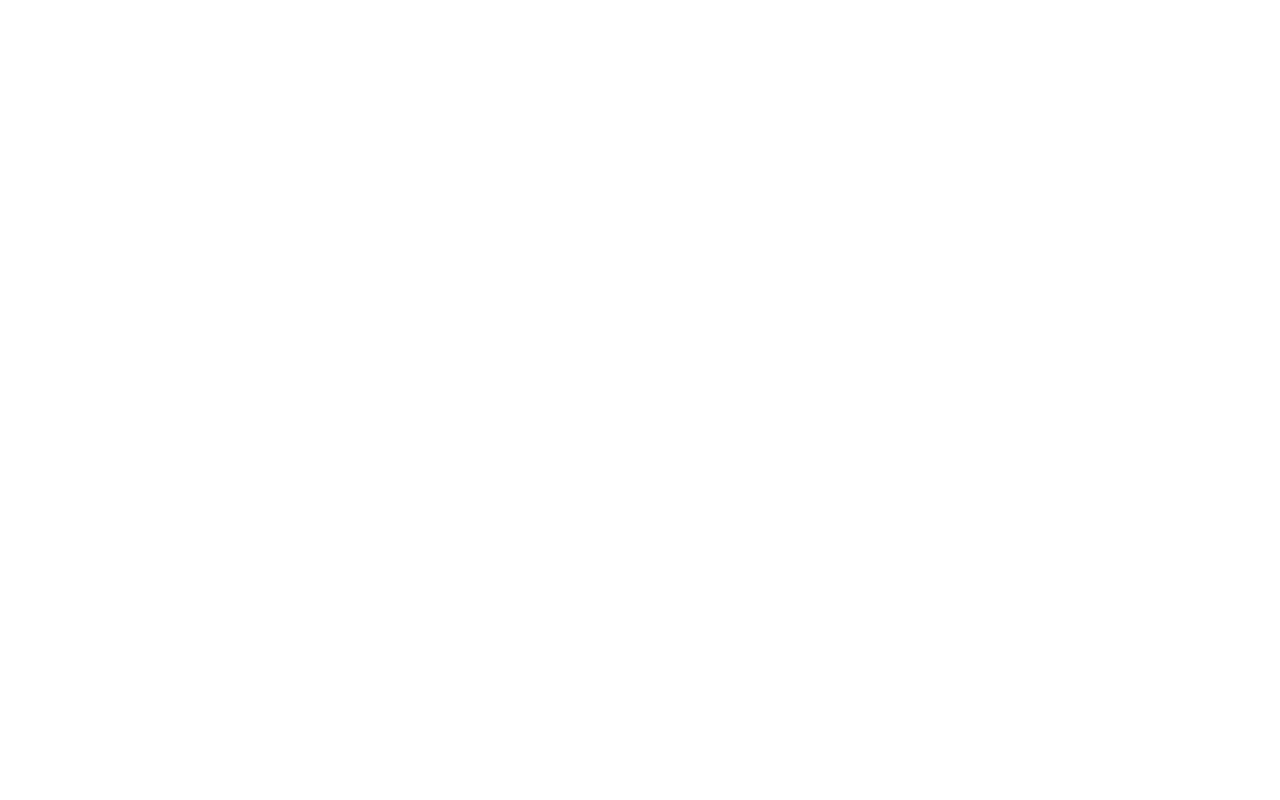
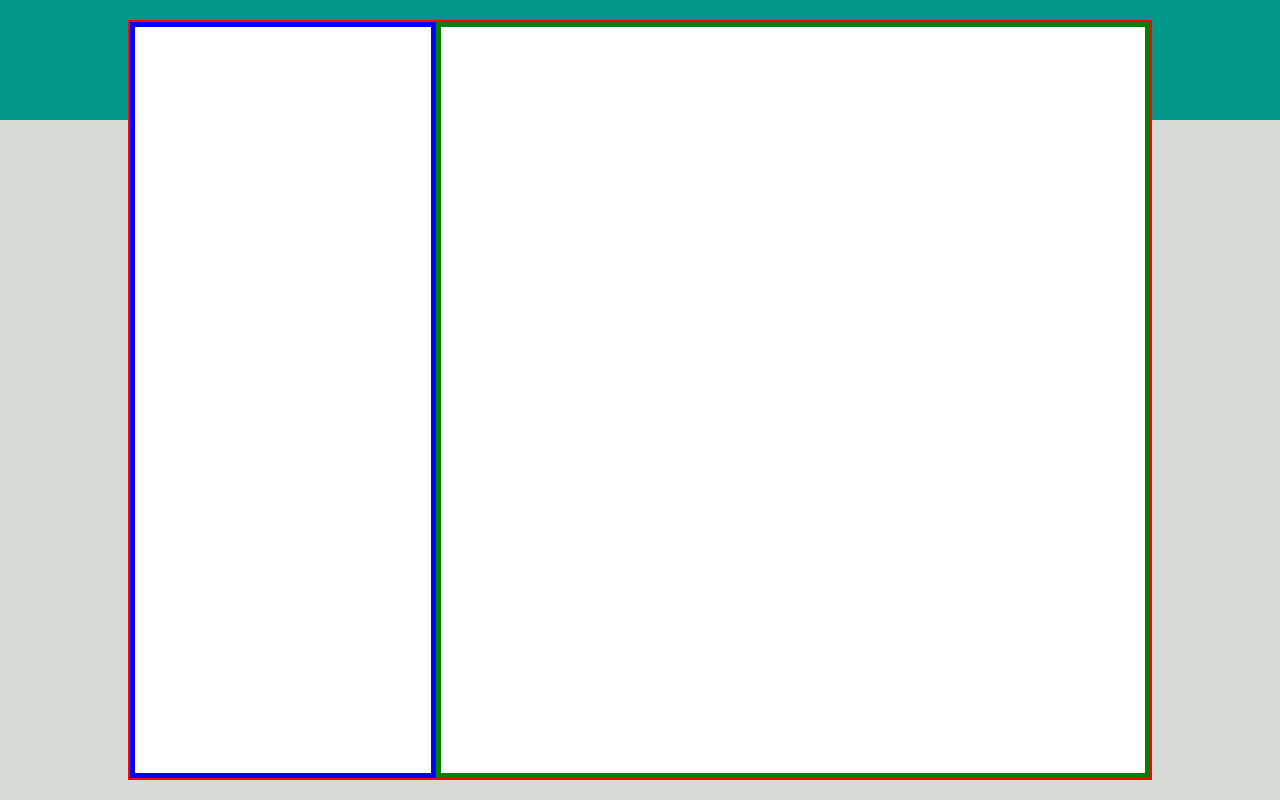
Before and after one commit to LorenzoMegna24/vue-boolzapp, a plain HTML site: page index.html in a window 1280 px wide. Drawn offline with nearby package versions, Linux system fonts and the light colour scheme.

Commit message:
Struttura base html e css

```diff
--- a/assets/css/style.css
+++ b/assets/css/style.css
@@ -0,0 +1,36 @@
+*{
+  margin: 0;
+  padding: 0;
+  box-sizing: border-box;
+}
+
+.container{
+  background: rgb(52,149,112);
+  background: linear-gradient(180deg, rgba(0,150,136,255) 15%, rgb(215,219,213) 15%);
+  height: 100vh;
+  display: flex;
+  justify-content: center;
+  align-items: center;
+}
+
+.main{
+  margin: 0 auto;
+  width: 80%;
+  height: 95%;
+  border: solid red 2px;
+  display: flex;
+}
+
+.container-contatti{
+  width: 30%;
+  border: solid blue 5px;
+  background-color: white;
+
+}
+
+.container-chat{
+  width: 70%;
+  border: solid green 5px;
+  background-color: white;
+
+}
--- a/assets/js/main.js
+++ b/assets/js/main.js
@@ -0,0 +1,15 @@
+const { createApp } = Vue
+
+  createApp({
+    data() {
+      return {
+
+      }
+    },
+    mounted(){
+
+    },
+    methods:{
+
+    }
+  }).mount('#app')
--- a/index.html
+++ b/index.html
@@ -4,9 +4,24 @@
   <meta charset="UTF-8">
   <meta http-equiv="X-UA-Compatible" content="IE=edge">
   <meta name="viewport" content="width=device-width, initial-scale=1.0">
+  <link rel="stylesheet" href="assets/css/style.css">
   <title>Boolzapp</title>
 </head>
 <body>
+  <div id="app">
+    <div class="container">
+      <div class="main">
+        <div class="container-contatti">
 
+        </div>
+        <div class="container-chat">
+
+        </div>
+      </div>
+    </div>
+  </div>
+
+  <script src="https://unpkg.com/vue@3/dist/vue.global.js"></script>
+  <script src="assets/js/main.js"></script>
 </body>
 </html>
```
Also changed, not shown: assets/img/avatar_1.jpg (added), assets/img/avatar_2.jpg (added), assets/img/avatar_3.jpg (added), assets/img/avatar_4.jpg (added), assets/img/avatar_5.jpg (added), assets/img/avatar_6.jpg (added), assets/img/avatar_7.jpg (added), assets/img/avatar_8.jpg (added), assets/img/avatar_io.jpg (added), assets/img/mine.jpg (added).
